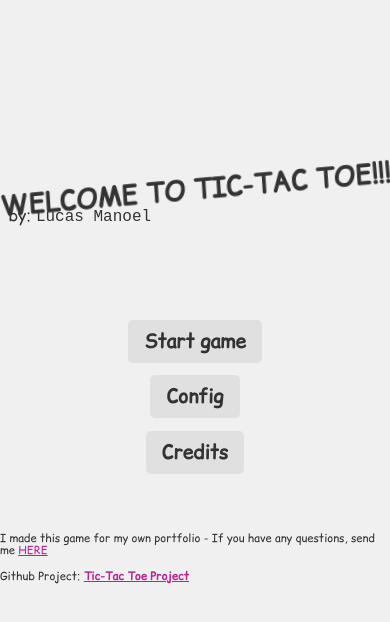
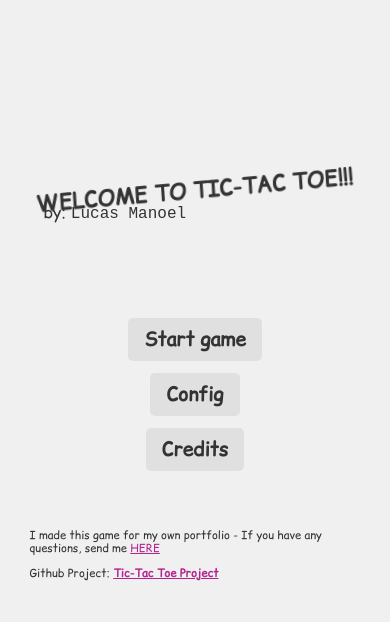
Before and after one commit to LucasManoel1008/tic-tac-toe, a plain HTML site: page index.html in a window 390 px wide. Drawn offline with Linux system fonts and the light colour scheme.

```diff
--- a/css/index.css
+++ b/css/index.css
@@ -4,7 +4,10 @@
     align-items: center;
     justify-content: center;
     height: 90vh;
+    max-width: 90%;
+    padding: 10px;
     background-color: #f0f0f0;
+    margin: 0 auto;
 }
 
 .title {
@@ -65,7 +68,7 @@
 
     @media screen and (max-width: 600px) {
     .title h2 {
-        font-size: 1.6em;
+        font-size: 1.3em;
     }
     .mainOptions ul li {
         font-size: 1.2em;
```
Also changed, not shown: javascript/game.js (+5 -2 lines), pages/game.html (+1 -0 lines), javascript/alert.js (added).
